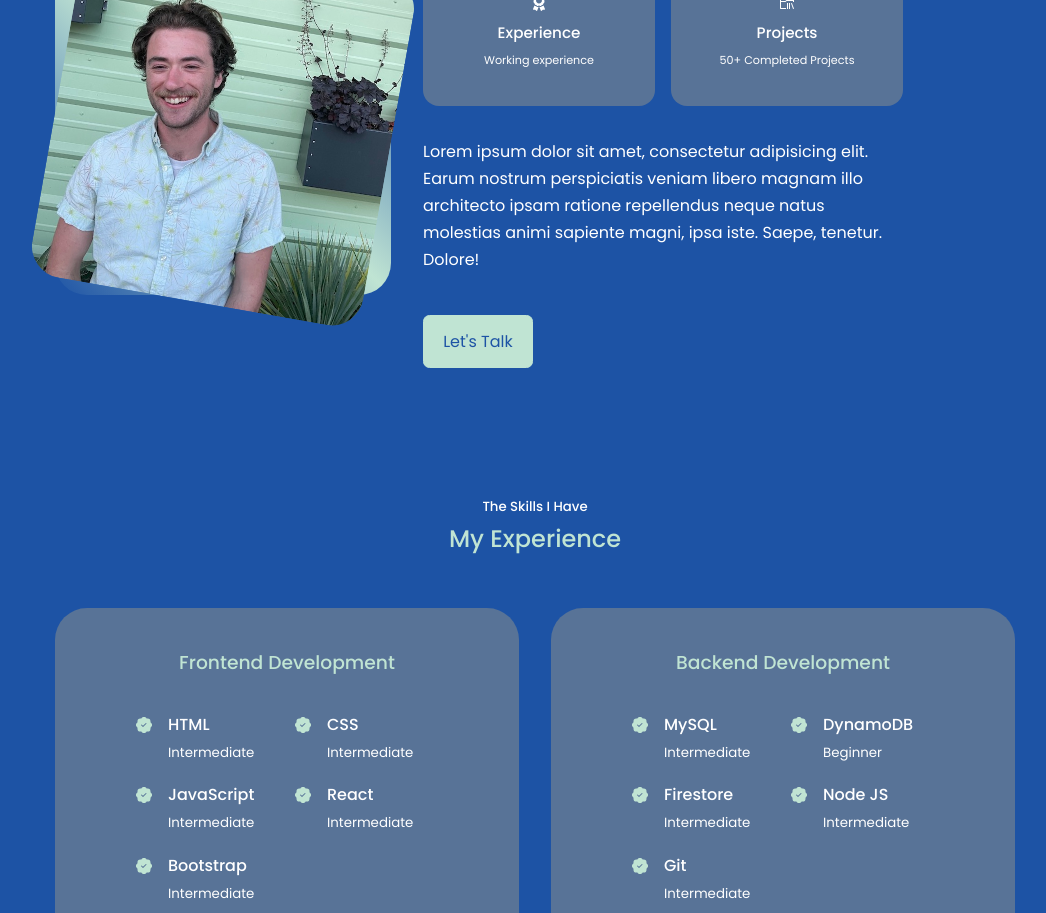
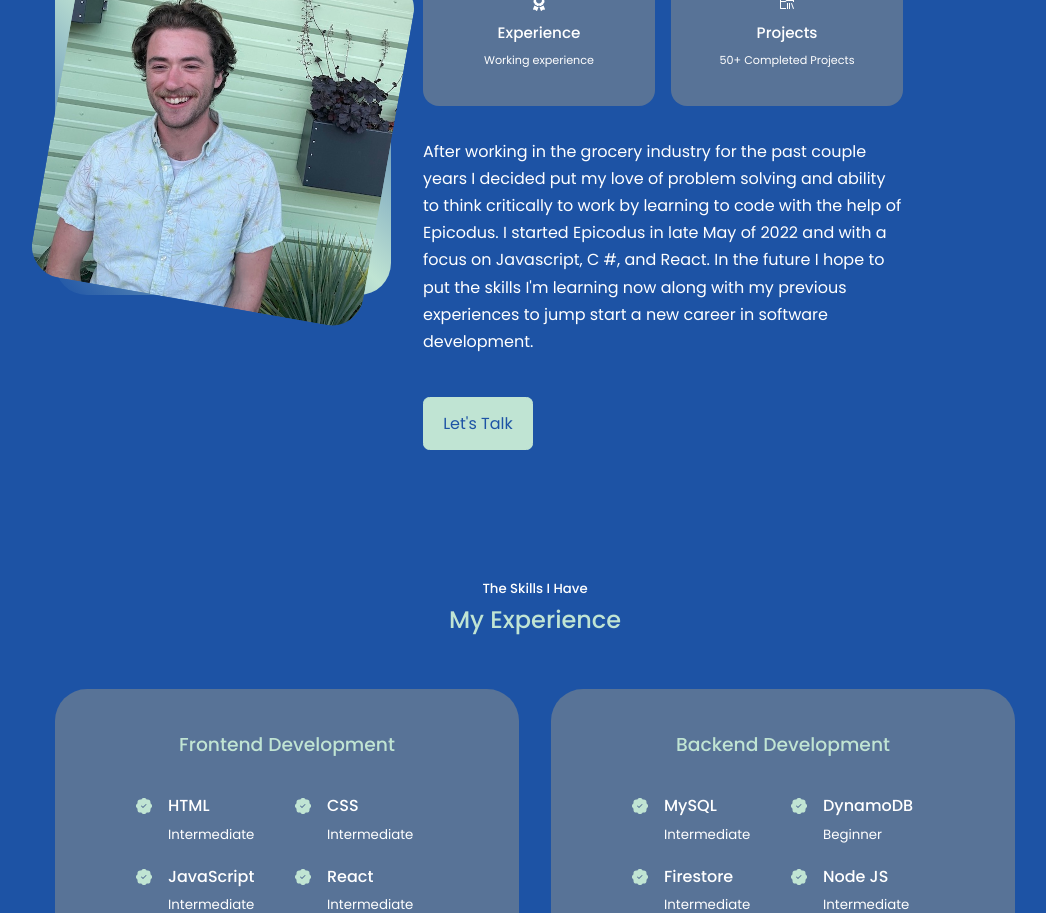
Before and after one commit to lcmpbll/react-portfolio, a React (Create React App) app: page / in a window 1280 px wide. Shown: the part 1080-1993 px from the top of the page, without its empty margins (105-1151 px from the left). Built offline with nearby package versions, Linux system fonts and the light colour scheme.

Commit message:
Update about section.

```diff
--- a/src/components/about/About.jsx
+++ b/src/components/about/About.jsx
@@ -34,7 +34,7 @@ const About = () => {
               <small>50+ Completed Projects</small>
             </article>
           </div>
-          <p>Lorem ipsum dolor sit amet, consectetur adipisicing elit. Earum nostrum perspiciatis veniam libero magnam illo architecto ipsam ratione repellendus neque natus molestias animi sapiente magni, ipsa iste. Saepe, tenetur. Dolore!</p>
+          <p>After working in the grocery industry for the past couple years I decided put my love of problem solving and ability to think critically to work by learning to code with the help of Epicodus. I started Epicodus in late May of 2022 and with a focus on Javascript, C #, and React. In the future I hope to put the skills I'm learning now along with my previous experiences to jump start a new career in software development.</p>
           <a href='#contact' className='btn btn-primary'>Let's Talk</a>
         </div>
       </div>
```
